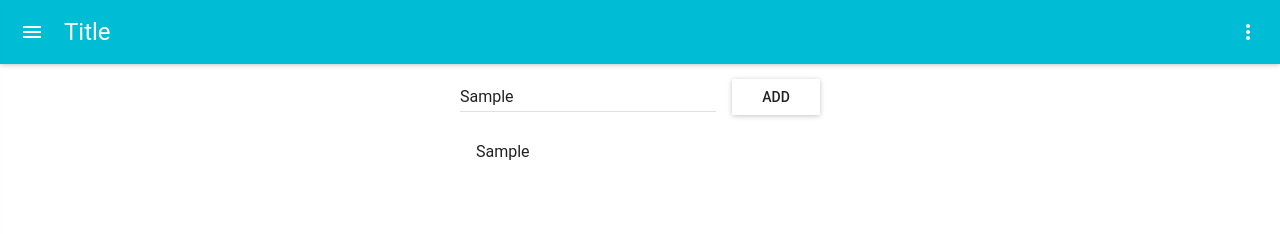
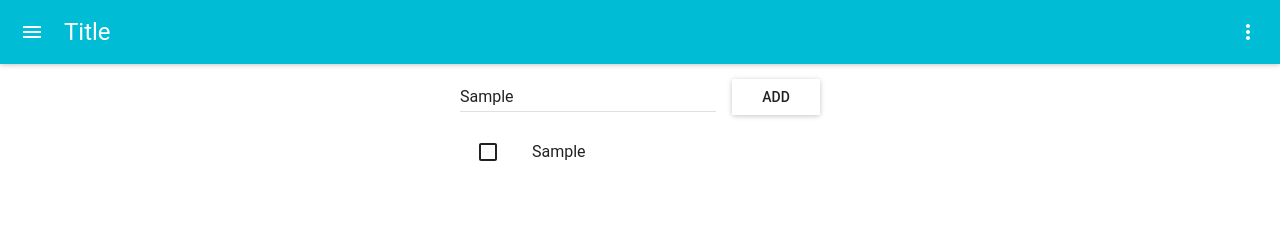
Before and after one commit to fegan104/react-todo, a React (Create React App) app: page / in a window 1280 px wide. Both pictures are taken after typing "Sample" into the empty fields and a click on the button "ADD". Shown: the top 234 px of the page. Built offline with nearby package versions, Linux system fonts and the light colour scheme.

Commit message:
toggling works

```diff
--- a/package.json
+++ b/package.json
@@ -4,6 +4,7 @@
   "private": true,
   "dependencies": {
     "material-ui": "^0.19.0",
+    "prop-types": "^15.5.10",
     "react": "^15.6.1",
     "react-dom": "^15.6.1",
     "react-redux": "^5.0.6",
--- a/src/Home/FilterContainer.js
+++ b/src/Home/FilterContainer.js
@@ -69,7 +69,6 @@ class FilterButton extends React.Component {
             <RadioButton
               value="ACTIVE"
               label="Active"
-              onClick
               style={styles.radioButton} />
             <RadioButton
               value="COMPLETED"
--- a/src/Home/Home.js
+++ b/src/Home/Home.js
@@ -1,19 +1,17 @@
 import React from 'react'
-import TextField from 'material-ui/TextField'
-import RaisedButton from 'material-ui/RaisedButton'
-import FlatButton from 'material-ui/FlatButton'
-import { RadioButton, RadioButtonGroup } from 'material-ui/RadioButton'
-import { List, ListItem } from 'material-ui/List'
-import FloatingActionButton from 'material-ui/FloatingActionButton'
-import ContentFilter from 'material-ui/svg-icons/content/filter-list';
-import Dialog from 'material-ui/Dialog';
-import { connect } from 'react-redux'
 import ListContainer from './ListContainer.js'
 import FilterContainer from './FilterContainer'
 import AddTodo from './AddTodo.js'
 
+let style = {
+  height: "100%",
+  width: "100%",
+  display: 'flex',
+  justifyContent: 'center'
+}
+
 const Home = () => (
-  <div style={{ height: "100%", width: "100%", display: 'flex', justifyContent: 'center' }}>
+  <div style={style}>
     <div>
       <AddTodo />
       <ListContainer />
@@ -21,164 +19,5 @@ const Home = () => (
     <FilterContainer />
   </div>
 )
-/**
- * @State N/A.
- *
- * @Actions AddTodo : {
- *  type : "ADD_TODO",
- *  payload : {data:"Get groceries.", id:123, complete: false}
- * }
- */
-// class TodoInput extends React.Component {
-//   constructor(props) {
-//     super(props);
-
-//     this.state = {
-//       value: '',
-//     };
-//   }
-
-//   handleChange = (event) => {
-//     this.setState({
-//       value: event.target.value,
-//     });
-//   };
-
-//   render() {
-//     return (
-//       <div>
-//         <TextField hintText="Enter New Todo"
-//           value={this.state.value}
-//           onChange={this.handleChange} />
-//         <RaisedButton style={{ marginLeft: 16 }}
-//           label="Add"
-//           onClick={onAdd(this.state.value)} />
-//       </div>
-//     )
-//   }
-// }
-
-/**
- * @State TodosArray, VisibilityFilter
- *
- * @Actions ToggleTodo :{
- *  type: "TOGGLE_TODO",
- *  payload:"{id:<todo item's id>}"
- * }
- */
-// class TodoList extends React.Component {
-//   constructor() {
-//     super();
-//     this.state = {
-//       todos: []
-//     }
-//   }
-//   getVisibleTodos(todos, filter) {
-//     switch (filter) {
-//       case 'SHOW_ALL':
-//         return todos
-//       case 'SHOW_COMPLETED':
-//         return todos.filter(t => t.completed)
-//       case 'SHOW_ACTIVE':
-//         return todos.filter(t => !t.completed)
-//     }
-//   }
-
-//   mapStateToProps(state) {
-//     this.setState({ todos: state.todos });
-//     return {
-//       todos: getVisibleTodos(state.todos, state.visibilityFilter)
-//     }
-//   }
-
-//   mapDispatchToProps(dispatch) {
-//     return {
-//       onTodoClick: id => {
-//         dispatch(toggleTodo(id))
-//       }
-//     }
-//   }
-
-//   render() {
-//     if (state.todos.length === 0)
-//       return (<div>Add Todos</div>)
-
-//     return (
-//       <List>
-//         {props.todos.map(todo => (
-//           <ListItem key={todo.id}
-//             primaryText={todo.text}
-//             onClick={onTodoClick(todo.id)} />
-//         ))}
-//       </List>
-//     )
-//   }
-// }
-
-/**
- * @State CurrentFilter
- *
- * @Actions SetFilter : {
- *  type: "SET_FILTER",
- *  payload : {filter : "completed"}
- * }
- */
-// class FilterButton extends React.Component {
-//   state = {
-//     open: false,
-//   };
-
-//   handleOpen = () => {
-//     this.setState({ open: true });
-//   };
-
-//   handleClose = () => {
-//     this.setState({ open: false });
-//   };
-
-//   render() {
-//     const actions = [
-//       <FlatButton
-//         label="Cancel"
-//         primary={true}
-//         onClick={this.handleClose} />,
-//       <FlatButton
-//         label="Filter"
-//         primary={true}
-//         onClick={this.handleClose} />,
-//     ];
-//     return (
-//       <div>
-//         <FloatingActionButton style={{ margin: 16, position: "absolute", bottom: 0, right: 0 }}
-//           onClick={this.handleOpen}>
-//           <ContentFilter />
-//         </FloatingActionButton>
-
-//         <Dialog
-//           title="Select Todos to show"
-//           actions={actions}
-//           modal={false}
-//           open={this.state.open}
-//           onRequestClose={this.handleClose}>
-//           <RadioButtonGroup name="shipSpeed" defaultSelected="not_light">
-//             <RadioButton
-//               value="ALL"
-//               label="All"
-//               style={styles.radioButton} />
-//             <RadioButton
-//               value="ACTIVE"
-//               label="Active"
-//               onClick
-//               style={styles.radioButton} />
-//             <RadioButton
-//               value="COMPLETED"
-//               label="Completed"
-//               style={styles.radioButton} />
-//           </RadioButtonGroup>
-//         </Dialog>
-//       </div>
-//     )
-//   }
-// }
 
 export default Home
--- a/src/Home/ListContainer.js
+++ b/src/Home/ListContainer.js
@@ -2,6 +2,7 @@ import React from 'react'
 import { connect } from 'react-redux'
 import { List, ListItem } from 'material-ui/List'
 import { toggleTodo } from './HomeActionCreators.js'
+import Checkbox from 'material-ui/Checkbox';
 
 const getVisibleTodos = (todos, filter) => {
   switch (filter) {
@@ -20,25 +21,29 @@ const mapStateToProps = (state) => ({
   todos: getVisibleTodos(state.todos, state.filter)
 })
 
-const mapDispatchToProps = {
-  onTodoClick: toggleTodo
+const mapDispatchToProps = dispatch => {
+  return {
+    onTodoClick: id => {
+      dispatch(toggleTodo(id))
+    }
+  }
 }
 
-const TodoList = (todos) => {
-  if (todos.todos.length === 0)
-    return (<div>Add Todos</div>)
+const TodoList = ({todos, onTodoClick}) => (
+  <List>
+    {todos.map(todo => (
+      <ListItem
+        style={{ fontFamily: "Roboto" }}
+        key={todo.id}
+        primaryText={todo.text}
+        leftCheckbox={<Checkbox
+          checked={todo.completed}
+          onClick={() => onTodoClick(todo.id)} />
+        } />
+    ))}
+  </List>
+)
 
-  return (
-    <List>
-      {console.log(todos)}
-      {todos.todos.map(todo => (
-        <ListItem key={todo.id}
-          primaryText={todo.text}
-          onClick={e => toggleTodo(todo.id)} />
-      ))}
-    </List>
-  )
-}
 
 const ListContainer = connect(
   mapStateToProps,
```
